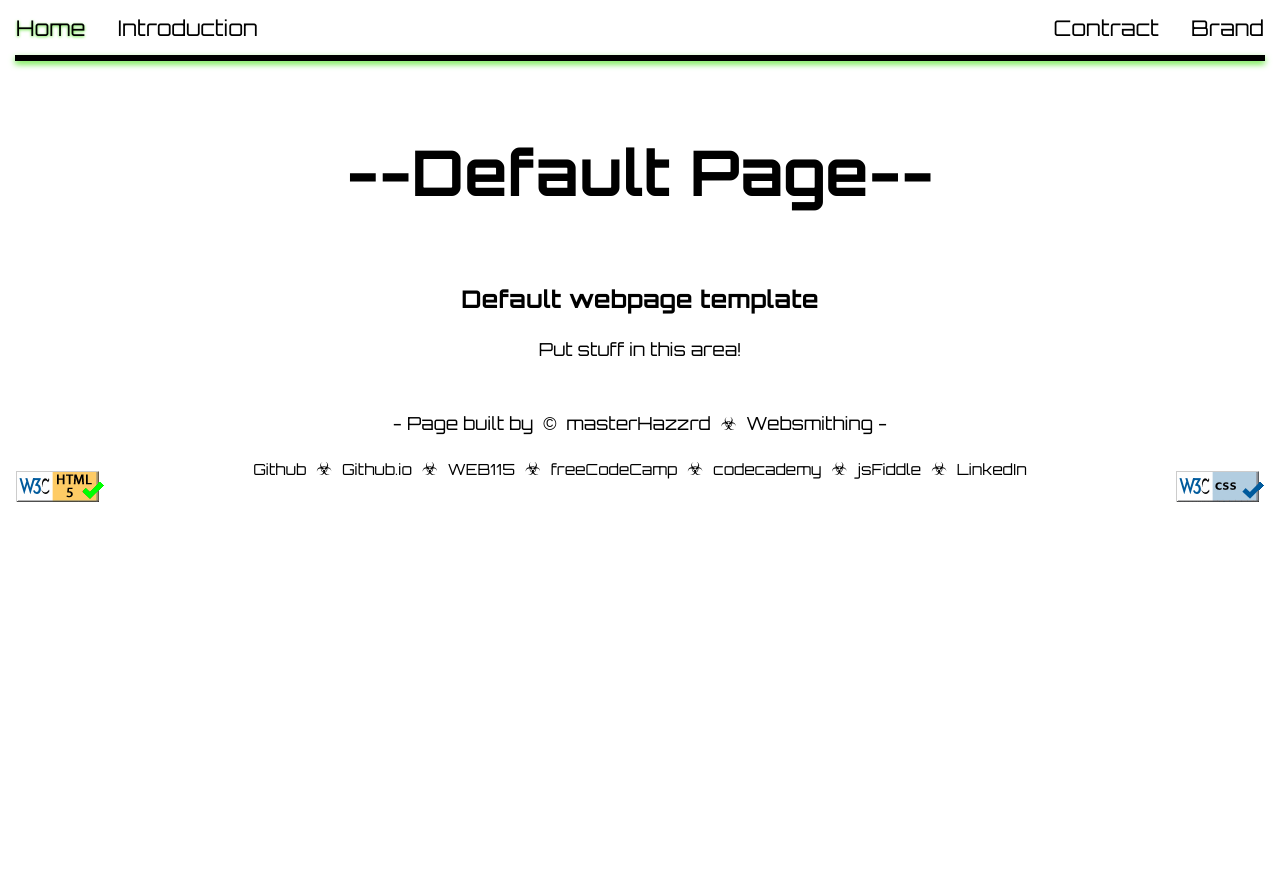
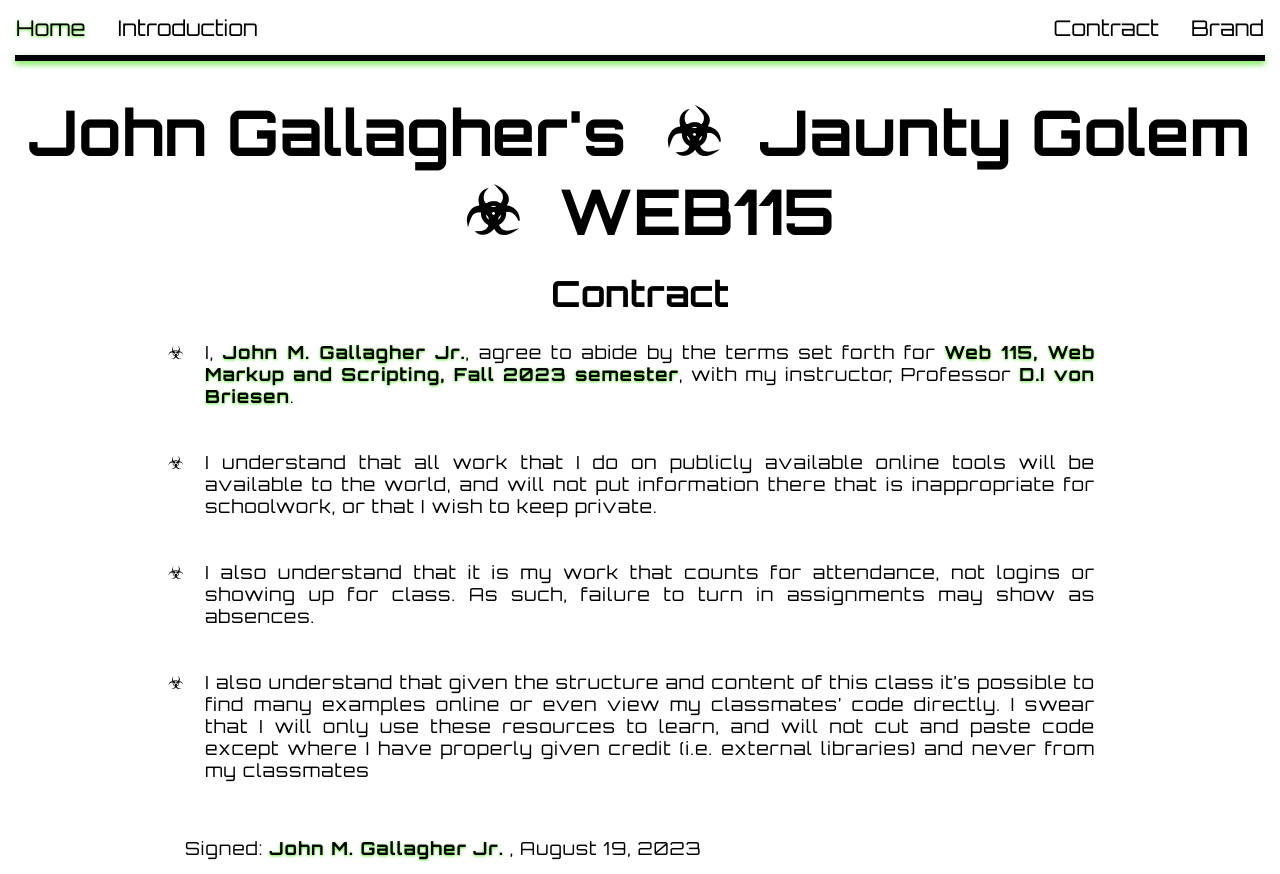
Before and after one commit to masterHazzrd/web115, a plain HTML site: page contract.html in a window 1280 px wide. Shown: the top 874 px of the page. Before the commit the page ends 800 px from the top, so only its background shows below. Drawn offline with Linux system fonts and the light colour scheme.

Commit message:
Updated code on files

```diff
--- a/contract.html
+++ b/contract.html
@@ -4,7 +4,7 @@
         <meta http-equiv="Content-Type" content="text/html; charset=UTF-8">
         <meta name="viewport" content="width=device-width, initial-scale=1.0">
 
-        <title>Default Page</title>
+        <title>John Gallagher's Jaunty Golem &nbsp;&#9763;&nbsp; WEB115 &nbsp;&#9763;&nbsp; Contract</title>
 
         <link rel="stylesheet" type="text/css" href="styles/default.css">
         <!--JS script goes here-->
@@ -23,12 +23,32 @@
         <hr>
         <header>
             <h1>
-                --Default Page--
+                John Gallagher's &nbsp;&#9763;&nbsp; Jaunty Golem &nbsp;&#9763;&nbsp; WEB115
             </h1>
         </header>
         <main>
-            <h3>Default webpage template</h3>
-            <p>Put stuff in this area!</p>
+            <h2>Contract</h2>
+            <div class="text_box">
+                <ol>
+                    <li>
+                        I, <strong><a href="introduction.html">John M. Gallagher Jr.</a></strong>, agree to abide by the terms set forth for <strong>Web 115, Web Markup and Scripting, Fall 2023 semester</strong>, with my instructor, Professor <strong>D.I von Briesen</strong>.
+                    </li>
+                    <br><br>
+                    <li>
+                        I understand that all work that I do on publicly available online tools will be available to the world, and will not put information there that is inappropriate for schoolwork, or that I wish to keep private.
+                    </li>
+                    <br><br>
+                    <li>
+                        I also understand that it is my work that counts for attendance, not logins or showing up for class. As such, failure to turn in assignments may show as absences.
+                    </li>
+                    <br><br>
+                    <li>
+                        I also understand that given the structure and content of this class it’s possible to find many examples online or even view my classmates’ code directly. I swear that I will only use these resources to learn, and will not cut and paste code except where I have properly given credit (i.e. external libraries) and never from my classmates
+                    </li>
+                </ol>
+                <br><br>
+                <p>Signed: <strong>John M. Gallagher Jr.</strong> , August 19, 2023</p>
+            </div>
         </main>
         <footer>
             <p>- Page built by &nbsp;&#169;&nbsp; masterHazzrd &nbsp;&#9763;&nbsp; Websmithing -</p>
--- a/styles/default.css
+++ b/styles/default.css
@@ -160,7 +160,7 @@ footer {
     letter-spacing: 1px;
 }
 
-.index-main a {
+.index-main, .text_box a {
     color: rgb(0, 0, 0);
     text-decoration: none;
 }
@@ -190,16 +190,17 @@ footer {
 
 /* Code below is for styling of the home page */
 
-#intro {
+#intro, #sub-list {
     margin: 25px 0;
     padding: 0 25px;
 }
 
-ul li {
+ul, ol li {
     text-align: justify;
     letter-spacing: 1px;
 
-    margin: 15px 10px;
+    margin-left: 0;
+    padding-left: 20px;
 }
 
 li {
@@ -210,6 +211,17 @@ li::marker {
     content: "\2623";
 }
 
-#sub-list {
-    padding-left: 25px;
+/* Contact page styling */
+
+h2 {
+    font-size: 2rem;
 }
+
+.text_box {
+    margin: 25px 150px;
+    padding: 0 20px;
+
+    text-align: justify;
+
+    letter-spacing: 1px;
+}
```
Also changed, not shown: introduction.html (+3 -3 lines).
